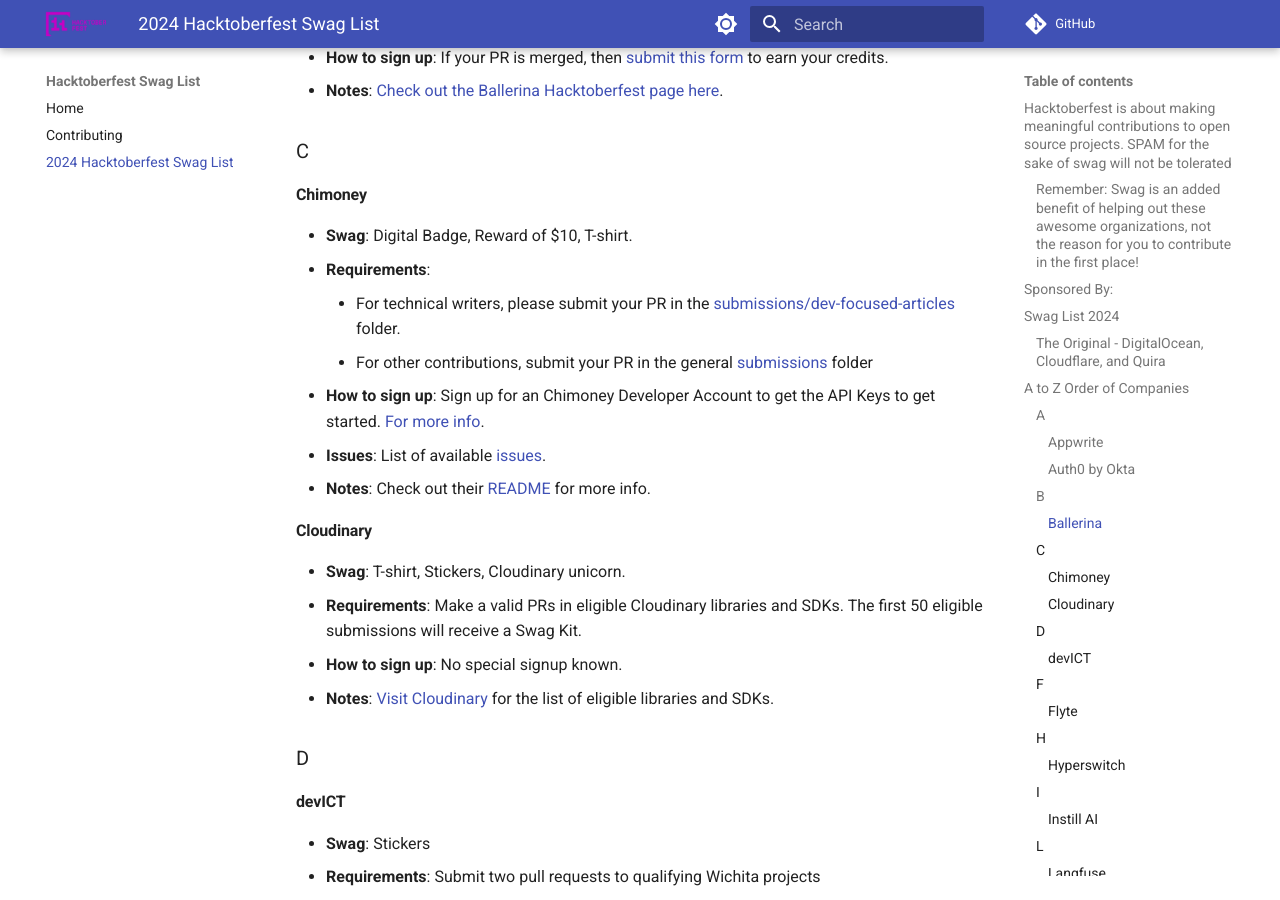
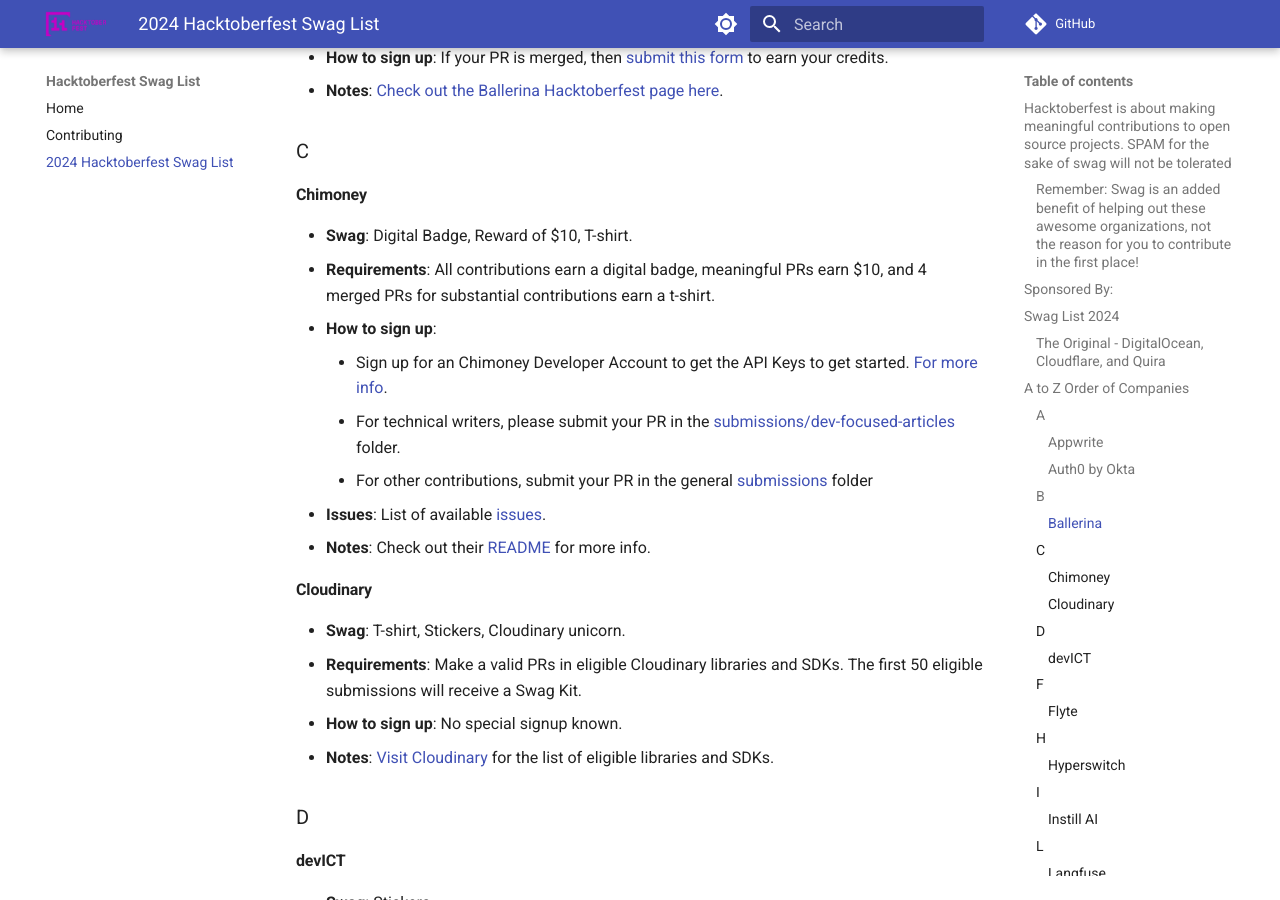
Before and after one commit to crweiner/hacktoberfest-swag-list, an MkDocs documentation site: the page built from docs/list.md, in a window 1280 px wide and 900 px high, scrolled down 2020 px. Built offline with MkDocs 1.6.1 and Material for MkDocs 9.7.7, drawn with Linux system fonts in a browser that asks for light colours; plug-ins that fetch from the network failed and are left out; comment, search, counter and statistics services are not loaded.

Commit message:
Update Chimoney

```diff
--- a/docs/list.md
+++ b/docs/list.md
@@ -63,10 +63,11 @@
 #### **Chimoney**
 
 - **Swag**: Digital Badge, Reward of $10, T-shirt.
-- **Requirements**:
+- **Requirements**: All contributions earn a digital badge, meaningful PRs earn $10, and 4 merged PRs for substantial contributions earn a t-shirt.
+- **How to sign up**:
+    - Sign up for an Chimoney Developer Account to get the API Keys to get started. [For more info](https://community-chimoney.hashnode.dev/getting-started-with-chimoneys-api-chiconnect).
     - For technical writers, please submit your PR in the [submissions/dev-focused-articles](https://github.com/Chimoney/chimoney-community-projects/tree/main/submissions/Dev%20focused%20articles) folder.
     - For other contributions, submit your PR in the general [submissions](https://github.com/Chimoney/chimoney-community-projects/tree/main/submissions) folder
-- **How to sign up**: Sign up for an Chimoney Developer Account to get the API Keys to get started. [For more info](https://community-chimoney.hashnode.dev/getting-started-with-chimoneys-api-chiconnect).
 - **Issues**: List of available [issues](https://github.com/Chimoney/chimoney-community-projects/issues).
 - **Notes**: Check out their [README](https://github.com/Chimoney/chimoney-community-projects?tab=readme-ov-file#chimoney-rewards) for more info.
 
```
